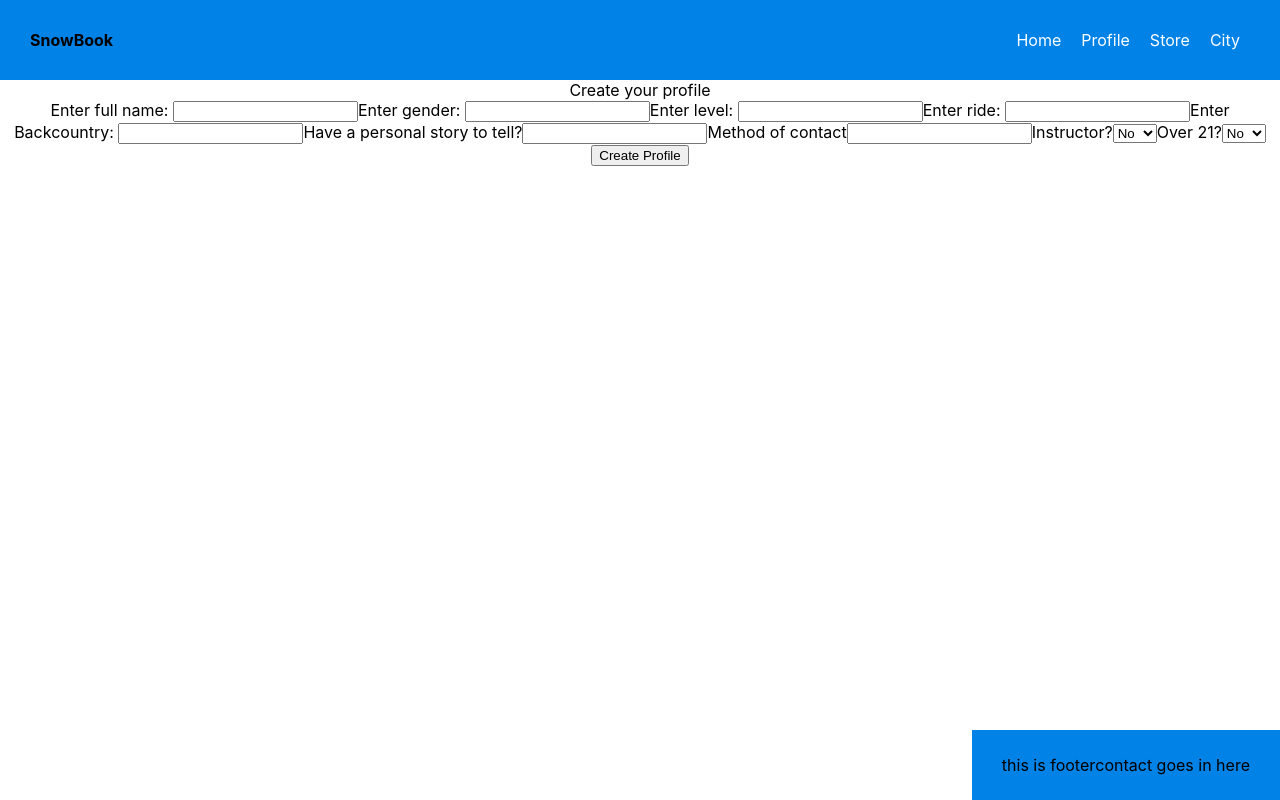
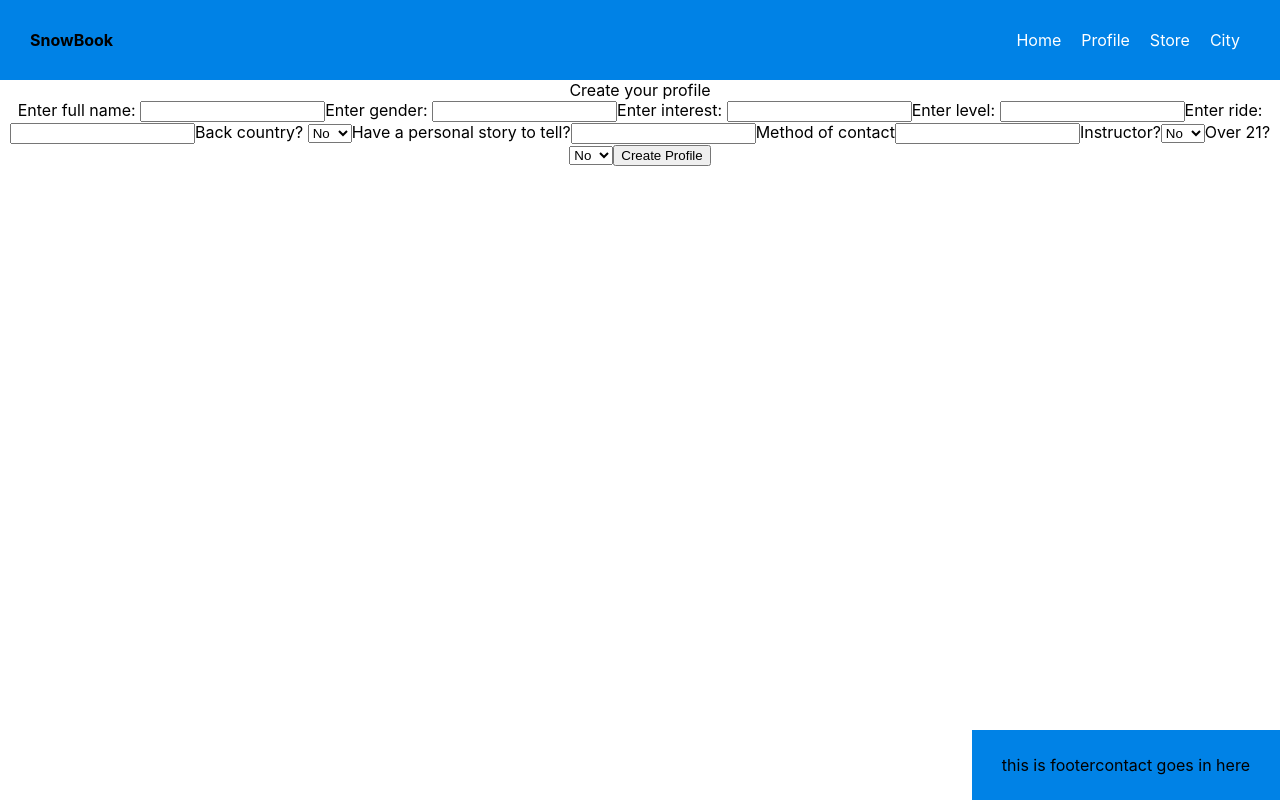
Before and after one commit to jdrea1587/snowBook, a React (Create React App) app in the folder client/: page /profile in a window 1280 px wide. Built offline with nearby package versions, Linux system fonts and the light colour scheme.

Commit message:
update Profile.js

```diff
--- a/client/src/components/Profile.js
+++ b/client/src/components/Profile.js
@@ -1,47 +1,130 @@
 import React, { useState } from "react";
+import axios from "axios";
 
 const Profile = () => {
-  const [profile, setProfile] = useState({
+  const [newProfile, setNewProfile] = useState({
     name: "",
     gender: "",
+    interest: "",
     level: "",
     typeOfRide: "",
-    isBackcountry: false,
+    isBackcountry: "",
     personalStory: "",
     contactInfo: "",
     isInstructor: false,
     isOver21: false,
   });
 
+  //NEED URL FOR AXIOS CALL
+  const addProfile = async (e) => {
+    return await axios.post("", newProfile);
+  };
+
+  //to get values from fields
+  const handleChange = (e) => {
+    setNewProfile({ ...newProfile, [e.target.name]: e.target.value });
+    //console.log(newProfile.isBackcountry);
+  };
+
+  //to create profile
+  const handleSubmit = (e) => {
+    e.preventDefault();
+    console.log("working?");
+  };
+
   return (
     <div className="profile">
       Create your profile
       <div>
-        <form>
+        <form onSubmit={handleSubmit}>
           <div className="profile-form">
-            <label for="name">Enter full name: </label>
-            <input type="text"></input>
-            <label for="gender">Enter gender: </label>
-            <input type="text"></input>
-            <label for="level">Enter level: </label>
-            <input type="text"></input>
-            <label for="typeOfRide">Enter ride: </label>
-            <input type="text"></input>
-            <label for="isBackcountry">Enter Backcountry: </label>
-            <input type="text"></input>
-            <label for="personalStory">Have a personal story to tell?</label>
-            <input type="text"></input>
-            <label for="contactInfo">Method of contact</label>
-            <input type="text"></input>
-            <label for="isInstructor">Instructor?</label>
-            <select name="isInstructor" id="isInstructor">
-              <option value="No">No</option>
-              <option value="Yes">Yes</option>
+            <label>Enter full name: </label>
+            <input
+              type="text"
+              name="name"
+              onChange={handleChange}
+              value={newProfile.name}
+            ></input>
+
+            <label>Enter gender: </label>
+            <input
+              type="text"
+              name="gender"
+              onChange={handleChange}
+              value={newProfile.gender}
+            ></input>
+
+            <label>Enter interest: </label>
+            <input
+              type="text"
+              name="interest"
+              onChange={handleChange}
+              value={newProfile.name}
+            ></input>
+
+            <label>Enter level: </label>
+            <input
+              type="text"
+              name="level"
+              onChange={handleChange}
+              value={newProfile.level}
+            ></input>
+
+            <label>Enter ride: </label>
+            <input
+              type="text"
+              name="typeOfRide"
+              onChange={handleChange}
+              value={newProfile.typeOfRide}
+            ></input>
+
+            <label>Back country? </label>
+            <select
+              onChange={handleChange}
+              name="isBackcountry"
+              id="isBackcountry"
+              value={newProfile.isBackcountry}
+            >
+              <option value="false">No</option>
+              <option value="true">Yes</option>
             </select>
-            <label for="isOver21">Over 21?</label>
-            <select name="isOver21" id="isOver21">
-              <option value="No">No</option>
-              <option value="Yes">Yes</option>
+
+            <label>Have a personal story to tell?</label>
+            <input
+              type="text"
+              name="personalStory"
+              onChange={handleChange}
+              value={newProfile.personalStory}
+            ></input>
+
+            <label>Method of contact</label>
+            <input
+              type="text"
+              name="contactInfo"
+              onChange={handleChange}
+              value={newProfile.contactInfo}
+            ></input>
+
+            <label>Instructor?</label>
+            <select
+              name="isInstructor"
+              id="isInstructor"
+              onChange={handleChange}
+              value={newProfile.isInstructor}
+            >
+              <option value="false">No</option>
+              <option value="true">Yes</option>
+            </select>
+
+            <label>Over 21?</label>
+            <select
+              name="isOver21"
+              id="isOver21"
+              onChange={handleChange}
+              value={newProfile.isOver21}
+            >
+              <option value="false">No</option>
+              <option value="true">Yes</option>
             </select>
             <input type="submit" value="Create Profile"></input>
           </div>
```
